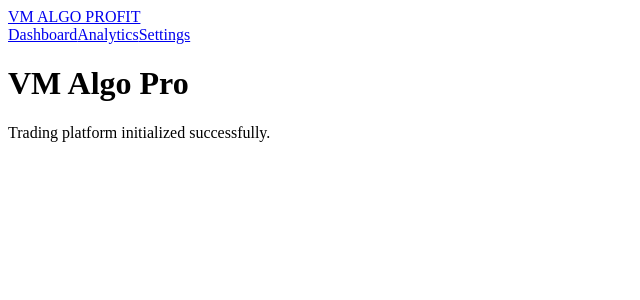
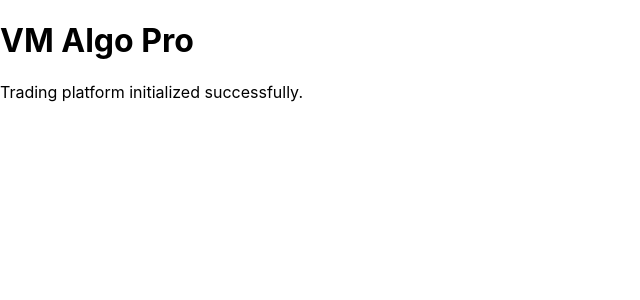
Before and after one commit to vmwealthgroup-prog/tata, a Next.js app in the folder frontend/: page / in a window 1280 px wide. Shown: the top 300 px of the page, without its empty margins (0-640 px from the left). Built offline with nearby package versions, Linux system fonts and the light colour scheme.

Commit message:
Update layout.jsx

```diff
--- a/frontend/app/layout.jsx
+++ b/frontend/app/layout.jsx
@@ -1,16 +1,15 @@
-import Navbar from '@/components/Navbar'; // Adjust relative path if not using '@/' alias
+import '@/app/globals.css'; // or your global styles
 
 export const metadata = {
-  title: 'VM Algo Pro | Trading Platform',
-  description: 'Real-time algorithmic trading dashboard',
+  title: 'VM Algo Profit',
+  description: 'Trading Platform',
 };
 
 export default function RootLayout({ children }) {
   return (
     <html lang="en">
-      <body className="bg-slate-950 text-slate-100 antialiased min-h-screen">
-        <Navbar />
-        <main>{children}</main>
+      <body className="bg-slate-950 text-slate-100 antialiased">
+        {children}
       </body>
     </html>
   );
```
